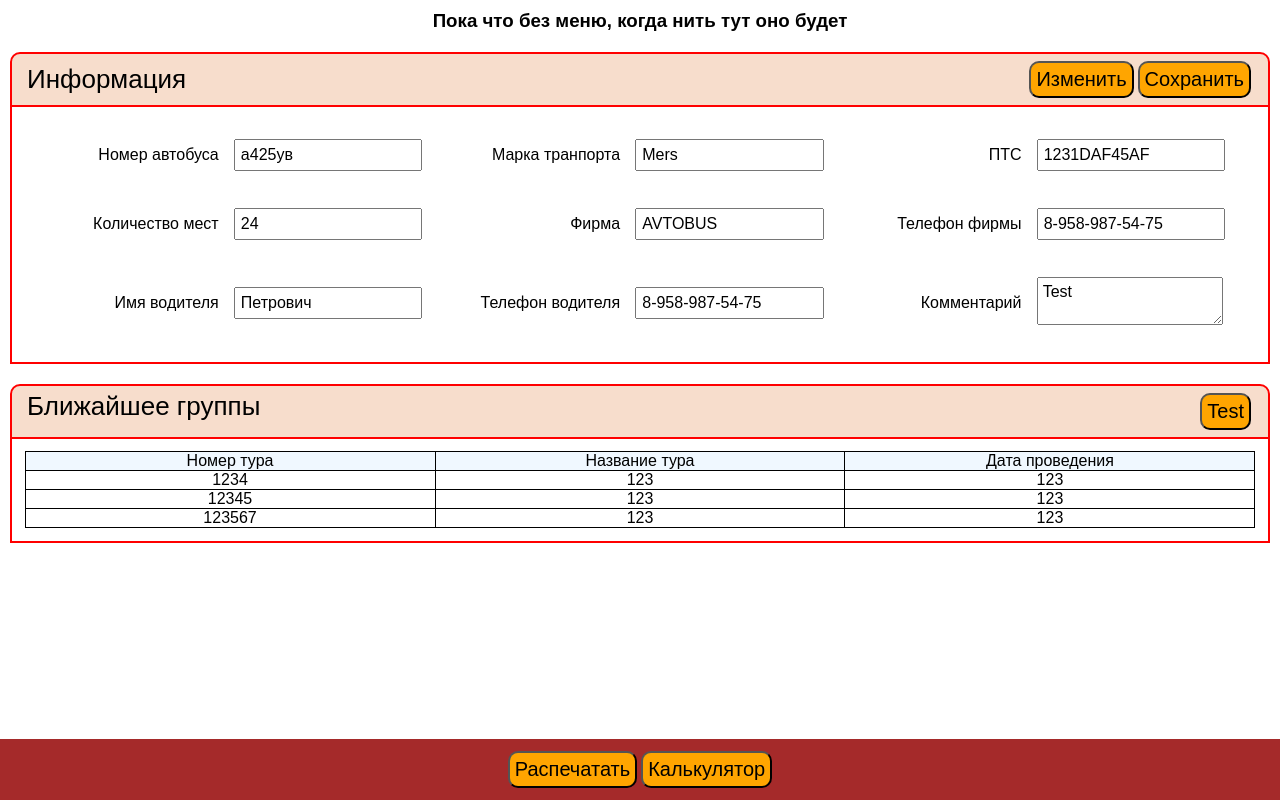
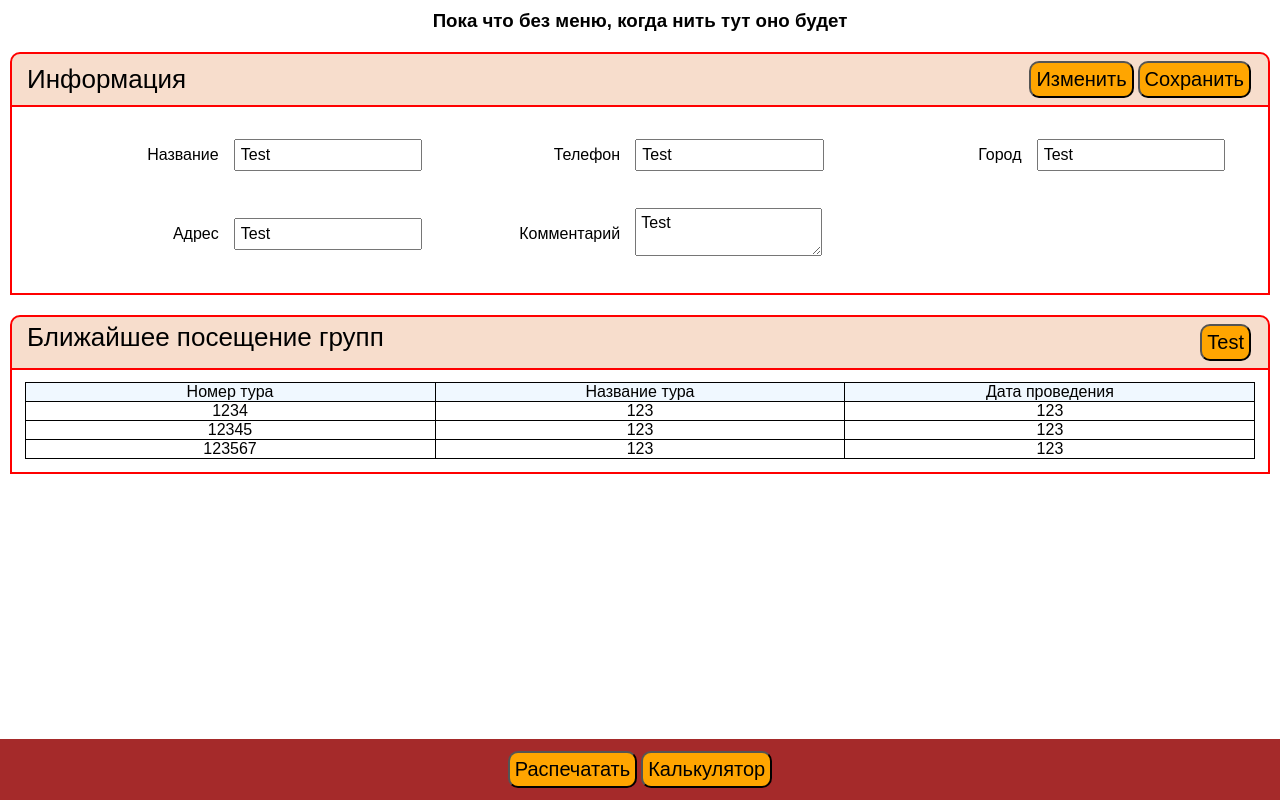
Before and after one commit to Daskendrik/Guided_Tours, a React (Create React App) app in the folder react/tourreact/: page / in a window 1280 px wide. Built offline with nearby package versions, Linux system fonts and the light colour scheme; no server answers.

Commit message:
done museum

```diff
--- a/react/tourreact/src/App.js
+++ b/react/tourreact/src/App.js
@@ -1,12 +1,12 @@
 import './App.css';
 import Footer from './Components/Additional/Footer';
-import Bus from './Components/Pages/Views/Bus';
+import Museum from './Components/Pages/Views/Museum';
 
 function App() {
   return (
     <div className="App">
       <h3>Пока что без меню, когда нить тут оно будет</h3>
-      <Bus />
+      <Museum />
       <Footer />
     </div>
   );
--- a/react/tourreact/src/Components/Pages/Views/Museum.js
+++ b/react/tourreact/src/Components/Pages/Views/Museum.js
@@ -15,6 +15,7 @@ const Museum = () => {
   const [adtessInfo, setAdtessInfo] = useState('Test');
   let dataMain = [];
   let dataList = [];
+  let buttons = [];
 
   useEffect(() => {
     async function fetchData() {
@@ -90,14 +91,29 @@ const Museum = () => {
       ],
     },
   ];
-
+  buttons = [
+    {
+      id: 'change',
+      title: 'Изменить',
+      func: function handleSetReadOnly() {
+        setReadOnly(false);
+      },
+    },
+    {
+      id: 'set',
+      title: 'Сохранить',
+      func: function handleSetReadOnly() {
+        setReadOnly(true);
+      },
+    },
+  ];
   if (isLoading) {
     return <>Loading...</>;
   }
 
   return (
     <>
-      <FormApplet data={dataMain} title="Информация" />
+      <FormApplet data={dataMain} title="Информация" buttons={buttons} />
       <ListApplet arrListColum={dataList} title="Ближайшее посещение групп" />
     </>
   );
```
